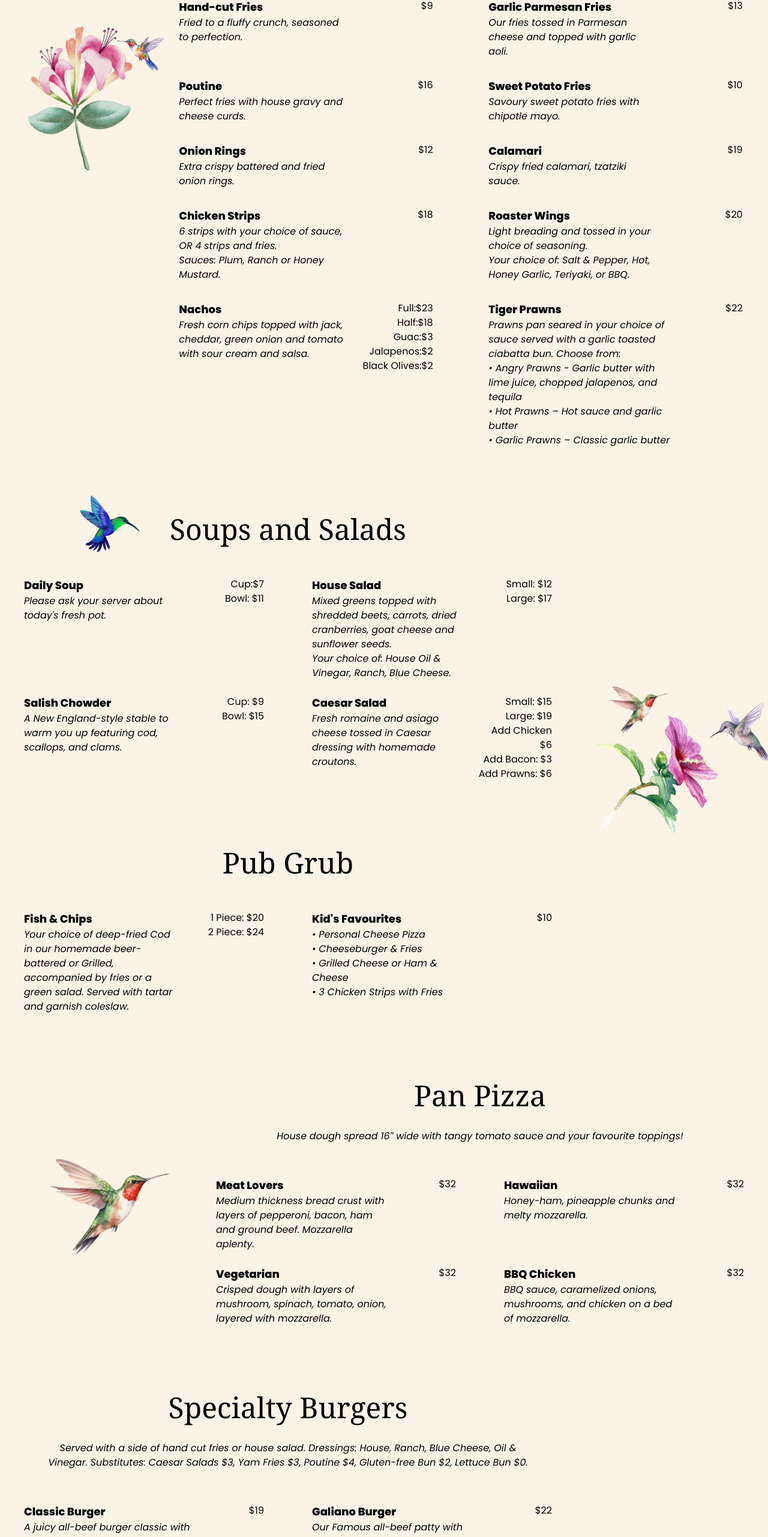
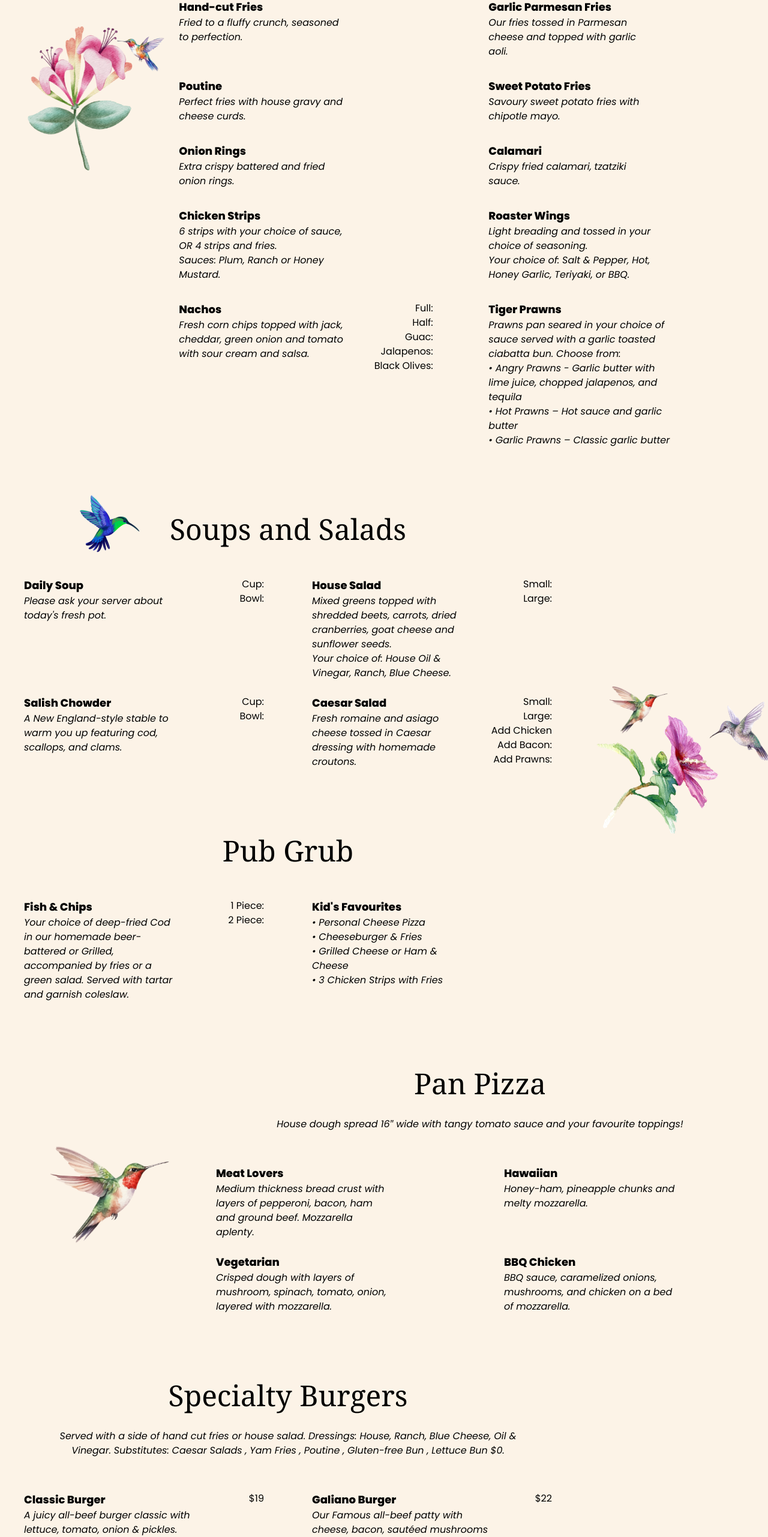
Before and after one commit to interestedinbread/second_Hummingbird_Pub_site, a website built with Vite: page menu.html in a window 1280 px wide. Shown: the part 218-2780 px from the top of the page at 60% size. Built offline with nearby package versions, Linux system fonts and the light colour scheme; no server answers; a web font is replaced by a local one.

Commit message:
set up function to store fetched menu data in localstorage. Also set expiration for 5 mins

```diff
--- a/menu.html
+++ b/menu.html
@@ -78,28 +78,28 @@
                             <p class="poppins-extrabold lg:text-lg">Hand-cut Fries</p>
                             <p class="poppins-regular-italic text-sm lg:text-base">Fried to a fluffy crunch, seasoned to perfection.</p>
                         </div>
-                        <p class="text-right poppins-regular col-span-1" data-name="hand_cut_fries">$9</p>
+                        <p class="text-right poppins-regular col-span-1" data-name="hand_cut_fries"></p>
                     </div>
                     <div class="mt-6 grid grid-cols-3 gap-4 w-5/6 mx-auto">
                         <div class="col-span-2">
                             <p class="poppins-extrabold lg:text-lg">Garlic Parmesan Fries</p>
                             <p class="poppins-regular-italic text-sm lg:text-base">Our fries tossed in Parmesan cheese and topped with garlic aoli.</p>
                         </div>
-                        <p class="text-right poppins-regular col-span-1" data-name="garlic_parmesan_fries">$13</p>
+                        <p class="text-right poppins-regular col-span-1" data-name="garlic_parmesan_fries"></p>
                     </div>
                     <div class="mt-6 grid grid-cols-3 gap-4 w-5/6 mx-auto">
                         <div class="col-span-2">
                             <p class="poppins-extrabold lg:text-lg">Poutine</p>
                             <p class="poppins-regular-italic text-sm lg:text-base">Perfect fries with house gravy and cheese curds.</p>
                         </div>
-                        <p class="text-right poppins-regular col-span-1" data-name="poutine">$16</p>
+                        <p class="text-right poppins-regular col-span-1" data-name="poutine"></p>
                     </div>
                     <div class="mt-6 grid grid-cols-3 gap-4 w-5/6 mx-auto">
                         <div class="col-span-2">
                             <p class="poppins-extrabold lg:text-lg">Sweet Potato Fries</p>
                             <p class="poppins-regular-italic text-sm lg:text-base">Savoury sweet potato fries with chipotle mayo.</p>
                         </div>
-                        <p class="text-right poppins-regular col-span-1" data-name="sweet_potato_fries">$10</p>
+                        <p class="text-right poppins-regular col-span-1" data-name="sweet_potato_fries"></p>
                     </div>
                     <div class="mt-6 grid grid-cols-3 gap-4 w-5/6 mx-auto">
                         <div class="col-span-2">
@@ -107,7 +107,7 @@
                             <p class="poppins-regular-italic text-sm lg:text-base">Extra crispy battered and fried onion rings.</p>
                         </div>
                         <div class="col-span-1">
-                            <p class="text-right poppins-regular" data-name="onion_rings">$12</p>
+                            <p class="text-right poppins-regular" data-name="onion_rings"></p>
                         </div>
                     </div>
                     <div class="mt-6 grid grid-cols-3 gap-4 w-5/6 mx-auto">
@@ -115,7 +115,7 @@
                             <p class="poppins-extrabold lg:text-lg">Calamari</p>
                             <p class="poppins-regular-italic text-sm lg:text-base">Crispy fried calamari, tzatziki sauce.</p>
                         </div>
-                        <p class="text-right poppins-regular col-span-1" data-name="calamari">$19</p>
+                        <p class="text-right poppins-regular col-span-1" data-name="calamari"></p>
                     </div>
                     <div class="mt-6 grid grid-cols-3 gap-4 w-5/6 mx-auto">
                         <div class="col-span-2">
@@ -123,7 +123,7 @@
                             <p class="poppins-regular-italic text-sm lg:text-base">6 strips with your choice of sauce, OR 4 strips and fries.</p>
                             <p class="poppins-regular-italic text-sm lg:text-base">Sauces: Plum, Ranch or Honey Mustard.</p>
                         </div>
-                        <p class="text-right poppins-regular col-span-1" data-name="chicken_strips">$18</p>
+                        <p class="text-right poppins-regular col-span-1" data-name="chicken_strips"></p>
                     </div>
                     <div class="mt-6 grid grid-cols-4 gap-4 w-5/6 mx-auto">
                         <div class="col-span-3">
@@ -132,7 +132,7 @@
                             <p class="poppins-regular-italic text-sm lg:text-base">Your choice of: Salt & Pepper, Hot, Honey Garlic, Teriyaki, or BBQ.</p>
 
                         </div>
-                        <p class="text-right poppins-regular col-span-1" data-name="roaster_wings">$20</p>
+                        <p class="text-right poppins-regular col-span-1" data-name="roaster_wings"></p>
                     </div>
                     <div class="mt-6 grid grid-cols-3 gap-4 w-5/6 mx-auto">
                         <div class="col-span-2">
@@ -140,11 +140,11 @@
                             <p class="poppins-regular-italic text-sm lg:text-base">Fresh corn chips topped with jack, cheddar, green onion and tomato with sour cream and salsa.</p>
                         </div>
                         <div class="col-span-1">
-                            <p class="text-right poppins-regular text-sm lg:text-base">Full:<span data-name="nachos_full_order">$23</span></p>
-                            <p class="text-right poppins-regular text-sm lg:text-base">Half:<span data-name="nachos_half">$18</span></p>
-                            <p class="text-right poppins-regular text-sm lg:text-base">Guac:<span data-name="add_guacamole">$3</span></p>
-                            <p class="text-right poppins-regular text-sm lg:text-base">Jalapenos:<span data-name="add_jalapenos">$2</span></p>
-                            <p class="text-right poppins-regular text-sm lg:text-base">Black Olives:<span data-name="add_black _olives">$2</span></p>
+                            <p class="text-right poppins-regular text-sm lg:text-base">Full:<span data-name="nachos_full_order"></span></p>
+                            <p class="text-right poppins-regular text-sm lg:text-base">Half:<span data-name="nachos_half"></span></p>
+                            <p class="text-right poppins-regular text-sm lg:text-base">Guac:<span data-name="add_guacamole"></span></p>
+                            <p class="text-right poppins-regular text-sm lg:text-base">Jalapenos:<span data-name="add_jalapenos"></span></p>
+                            <p class="text-right poppins-regular text-sm lg:text-base">Black Olives:<span data-name="add_black _olives"></span></p>
                         </div>
                     </div>
                     <div class="mt-6 grid grid-cols-4 gap-4 w-5/6 mx-auto">
@@ -155,7 +155,7 @@
                             <p class="poppins-regular-italic text-sm lg:text-base">• Hot Prawns – Hot sauce and garlic butter</p>
                             <p class="poppins-regular-italic text-sm lg:text-base">• Garlic Prawns – Classic garlic butter</p>
                         </div>
-                        <p class="text-right poppins-regular col-span-1" data-name="tiger_prawns">$22</p>
+                        <p class="text-right poppins-regular col-span-1" data-name="tiger_prawns"></p>
                     </div>
 
                 </div>
@@ -176,8 +176,8 @@
                             <p class="poppins-regular-italic text-sm lg:text-base">Please ask your server about today's fresh pot.</p>
                         </div>
                         <div class="col-span-1">
-                            <p class="text-right poppins-regular text-sm lg:text-base">Cup:<span data-name="daily_soup_cup">$7</span></p>
-                            <p class="text-right poppins-regular text-sm lg:text-base">Bowl: <span data-name="daily_soup_bowl">$11</span></p>
+                            <p class="text-right poppins-regular text-sm lg:text-base">Cup:<span data-name="daily_soup_cup"></span></p>
+                            <p class="text-right poppins-regular text-sm lg:text-base">Bowl: <span data-name="daily_soup_bowl"></span></p>
                         </div>
                     </div>
                     <div class="mt-6 grid grid-cols-3 gap-4 w-5/6 mx-auto">
@@ -187,8 +187,8 @@
                             <p class="poppins-regular-italic text-sm lg:text-base">Your choice of: House Oil & Vinegar, Ranch, Blue Cheese.</p>
                         </div>
                         <div class="col-span-1">
-                            <p class="text-right poppins-regular text-sm lg:text-base">Small: <span data-name="house_salad_small">$12</span></p>
-                            <p class="text-right poppins-regular text-sm lg:text-base">Large: <span data-name="house_salad_large">$17</span></p>
+                            <p class="text-right poppins-regular text-sm lg:text-base">Small: <span data-name="house_salad_small"></span></p>
+                            <p class="text-right poppins-regular text-sm lg:text-base">Large: <span data-name="house_salad_large"></span></p>
                         </div>
                     </div>
                     <div class="mt-6 grid grid-cols-3 gap-4 w-5/6 mx-auto">
@@ -197,8 +197,8 @@
                             <p class="poppins-regular-italic text-sm lg:text-base">A New England-style stable to warm you up featuring cod, scallops, and clams.</p>
                         </div>
                         <div class="col-span-1">
-                            <p class="text-right poppins-regular text-sm lg:text-base">Cup: <span data-name="salish_chowder_cup">$9</span></p>
-                            <p class="text-right poppins-regular text-sm lg:text-base">Bowl: <span data-name="salish_chowder_bowl">$15</span></p>
+                            <p class="text-right poppins-regular text-sm lg:text-base">Cup: <span data-name="salish_chowder_cup"></span></p>
+                            <p class="text-right poppins-regular text-sm lg:text-base">Bowl: <span data-name="salish_chowder_bowl"></span></p>
                         </div>
                     </div>
                     <div class="mt-6 grid grid-cols-3 gap-4 w-5/6 mx-auto">
@@ -207,11 +207,11 @@
                             <p class="poppins-regular-italic text-sm lg:text-base">Fresh romaine and asiago cheese tossed in Caesar dressing with homemade croutons.</p>
                         </div>
                         <div class="col-span-1">
-                            <p class="text-right poppins-regular text-sm lg:text-base">Small: <span data-name="caesar_salad _small">$15</span></p>
-                            <p class="text-right poppins-regular text-sm lg:text-base">Large: <span data-name="caesar_salad_large">$19</span></p>
-                            <p class="text-right poppins-regular text-sm lg:text-base">Add Chicken <span data-name="add_chicken">$6</span></p>
-                            <p class="text-right poppins-regular text-sm lg:text-base">Add Bacon: <span data-name="add_bacon">$3</span></p>
-                            <p class="text-right poppins-regular text-sm lg:text-base">Add Prawns: <span data-name="add_prawns">$6</span></p>
+                            <p class="text-right poppins-regular text-sm lg:text-base">Small: <span data-name="caesar_salad _small"></span></p>
+                            <p class="text-right poppins-regular text-sm lg:text-base">Large: <span data-name="caesar_salad_large"></span></p>
+                            <p class="text-right poppins-regular text-sm lg:text-base">Add Chicken <span data-name="add_chicken"></span></p>
+                            <p class="text-right poppins-regular text-sm lg:text-base">Add Bacon: <span data-name="add_bacon"></span></p>
+                            <p class="text-right poppins-regular text-sm lg:text-base">Add Prawns: <span data-name="add_prawns"></span></p>
                         </div>
                     </div>
                 </div>
@@ -234,8 +234,8 @@
                             <p class="poppins-regular-italic text-sm lg:text-base">Your choice of deep-fried Cod in our homemade beer-battered or Grilled, accompanied by fries or a green salad. Served with tartar and garnish coleslaw.</p>
                         </div>
                         <div class="col-span-1">
-                            <p class="text-right poppins-regular text-sm lg:text-base">1 Piece: <span data-name="fish_and_chips_1_piece">$20</span></p>
-                            <p class="text-right poppins-regular text-sm lg:text-base">2 Piece: <span data-name="fish_and_chips_2_piece">$24</span></p>
+                            <p class="text-right poppins-regular text-sm lg:text-base">1 Piece: <span data-name="fish_and_chips_1_piece"></span></p>
+                            <p class="text-right poppins-regular text-sm lg:text-base">2 Piece: <span data-name="fish_and_chips_2_piece"></span></p>
                         </div>
                     </div>
                     <div class="mt-6 grid grid-cols-3 gap-4 w-5/6 mx-auto">
@@ -247,7 +247,7 @@
                             <p class="poppins-regular-italic text-sm lg:text-base">• 3 Chicken Strips with Fries</p>
                         </div>
                         <div class="col-span-1">
-                            <p class="text-right poppins-regular lg:text-base" data-name="kids_favorites">$10</p>
+                            <p class="text-right poppins-regular lg:text-base" data-name="kids_favorites"></p>
                         </div>
                     </div>
                 </div>
@@ -274,7 +274,7 @@
                             <p class="poppins-regular-italic text-sm lg:text-base">Medium thickness bread crust with layers of pepperoni, bacon, ham and ground beef. Mozzarella aplenty.</p>
                         </div>
                         <div class="col-span-1">
-                            <p class="text-right poppins-regular text-sm lg:text-base" data-name="meat_lovers_pizza">$32</p>
+                            <p class="text-right poppins-regular text-sm lg:text-base" data-name="meat_lovers_pizza"></p>
                         </div>
                     </div>
                     <div class="mt-6 grid grid-cols-4 gap-4 w-5/6 mx-auto">
@@ -283,7 +283,7 @@
                             <p class="poppins-regular-italic text-sm lg:text-base">Honey-ham, pineapple chunks and melty mozzarella.</p>
                         </div>
                         <div class="col-span-1">
-                            <p class="text-right poppins-regular text-sm lg:text-base" data-name="hawaiian_pizza">$32</p>
+                            <p class="text-right poppins-regular text-sm lg:text-base" data-name="hawaiian_pizza"></p>
                         </div>
                     </div>
                     <div class="mt-6 grid grid-cols-4 gap-4 w-5/6 mx-auto">
@@ -292,7 +292,7 @@
                             <p class="poppins-regular-italic text-sm lg:text-base">Crisped dough with layers of mushroom, spinach, tomato, onion, layered with mozzarella.</p>
                         </div>
                         <div class="col-span-1">
-                            <p class="text-right poppins-regular text-sm lg:text-base" data-name="vegetarian_pizza">$32</p>
+                            <p class="text-right poppins-regular text-sm lg:text-base" data-name="vegetarian_pizza"></p>
                         </div>
                     </div>
                     <div class="mt-6 grid grid-cols-4 gap-4 w-5/6 mx-auto">
@@ -301,7 +301,7 @@
                             <p class="poppins-regular-italic text-sm lg:text-base">BBQ sauce, caramelized onions, mushrooms, and chicken on a bed of mozzarella.</p>
                         </div>
                         <div class="col-span-1">
-                            <p class="text-right poppins-regular text-sm lg:text-base" data-name="bbq_chicken_pizza">$32</p>
+                            <p class="text-right poppins-regular text-sm lg:text-base" data-name="bbq_chicken_pizza"></p>
                         </div>
                     </div>
                 </div>
@@ -315,7 +315,7 @@
                 <img src="img/hummingbird_1.png" class="absolute h-[75px] -top-4 left-4 lg:hidden"/>
                 <img src="img/hummingbird_1.png" class="absolute h-[75px] -top-4 right-4 -scale-x-100 lg:hidden" />
                 <h3 class="font-serif text-center text-3xl lg:text-5xl mt-4 mb-8">Specialty Burgers</h3>
-                <p class="text-center poppins-regular-italic text-sm lg:text-base mb-8 w-5/6 mx-auto">Served with a side of hand cut fries or house salad. Dressings: House, Ranch, Blue Cheese, Oil & Vinegar. Substitutes: Caesar Salads <span data-name="substitiute_caesar_salad">$3</span>, Yam Fries <span data-name="substitute_yam_fries">$3</span>, Poutine <span data-name="substitute_poutine">$4</span>, Gluten-free Bun <span data-name="substitute_gluten_free_bun">$2</span>, Lettuce Bun $0.</p>
+                <p class="text-center poppins-regular-italic text-sm lg:text-base mb-8 w-5/6 mx-auto">Served with a side of hand cut fries or house salad. Dressings: House, Ranch, Blue Cheese, Oil & Vinegar. Substitutes: Caesar Salads <span data-name="substitiute_caesar_salad"></span>, Yam Fries <span data-name="substitute_yam_fries"></span>, Poutine <span data-name="substitute_poutine"></span>, Gluten-free Bun <span data-name="substitute_gluten_free_bun"></span>, Lettuce Bun $0.</p>
                 <div class="md:grid md:grid-cols-2">
                     <div class="mt-6 grid grid-cols-4 gap-4 w-5/6 mx-auto">
                         <div class="col-span-3">
@@ -432,7 +432,7 @@
                 <img src="img/hummingbird_1.png" class="absolute h-[75px] -top-4 left-8 lg:hidden" />
                 <img src="img/hummingbird_1.png" class="absolute h-[75px] -top-4 right-8 -scale-x-100 lg:hidden" />
                 <h3 class="font-serif text-center text-3xl lg:text-5xl mb-8">Hand Helds</h3>
-                <p class="text-center poppins-regular-italic text-sm lg:text-base mb-8 w-5/6 mx-auto">Served with a side of hand cut fries or house salad. Dressings: House, Ranch, Blue Cheese, Oil & Vinegar. Substitutes: Caesar Salads <span data-name="substitiute_caesar_salad">$3</span>, Yam Fries <span data-name="substitute_yam_fries">$3</span>, Poutine <span data-name="substitute_poutine">$4</span>, Gluten-free Bun <span data-name="substitute_gluten_free_bun">$2</span>, Lettuce Bun $0.</p>
+                <p class="text-center poppins-regular-italic text-sm lg:text-base mb-8 w-5/6 mx-auto">Served with a side of hand cut fries or house salad. Dressings: House, Ranch, Blue Cheese, Oil & Vinegar. Substitutes: Caesar Salads <span data-name="substitiute_caesar_salad"></span>, Yam Fries <span data-name="substitute_yam_fries"></span>, Poutine <span data-name="substitute_poutine"></span>, Gluten-free Bun <span data-name="substitute_gluten_free_bun"></span>, Lettuce Bun $0.</p>
                 <div class="md:grid md:grid-cols-2">
                     <div class="mt-6 grid grid-cols-4 gap-4 w-5/6 mx-auto">
                         <div class="col-span-3">
```
Also changed, not shown: index.html (+4 -4 lines), script.js (+70 -47 lines).
